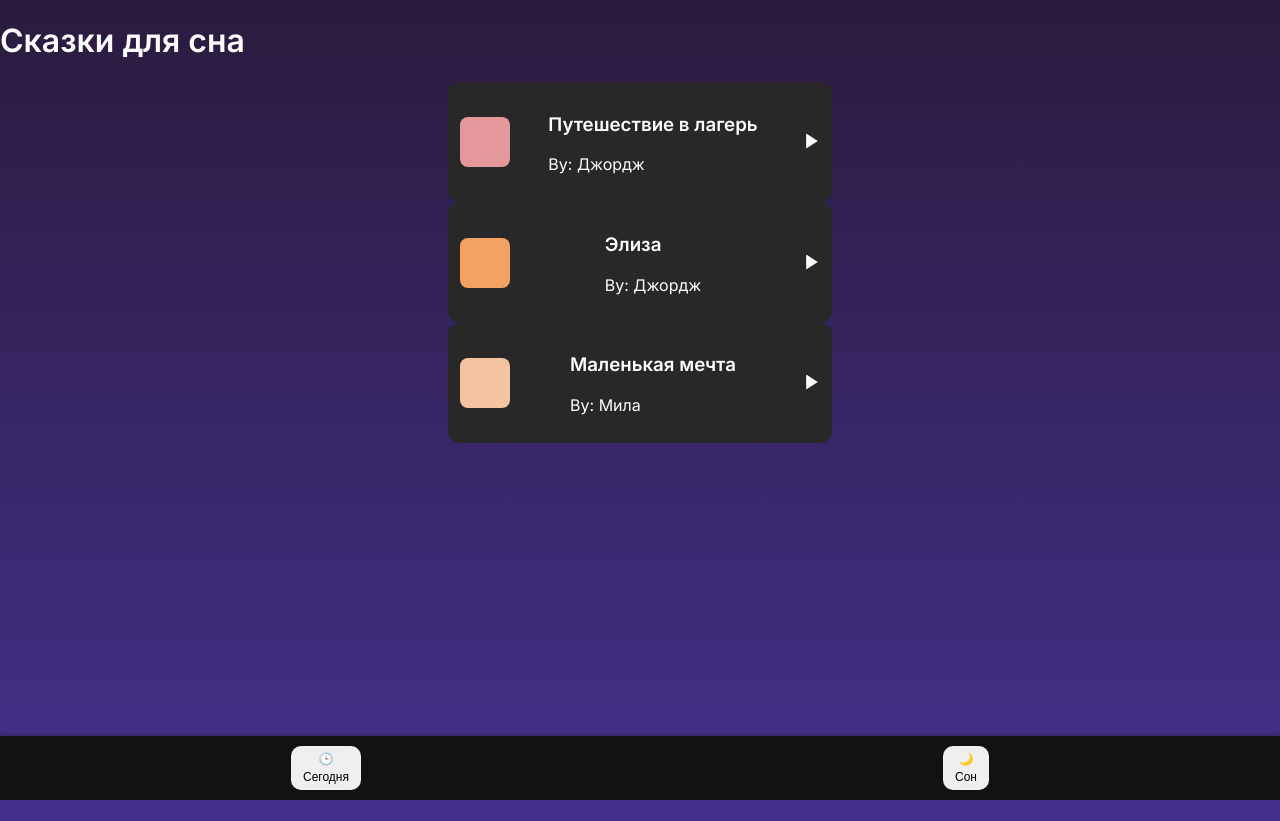
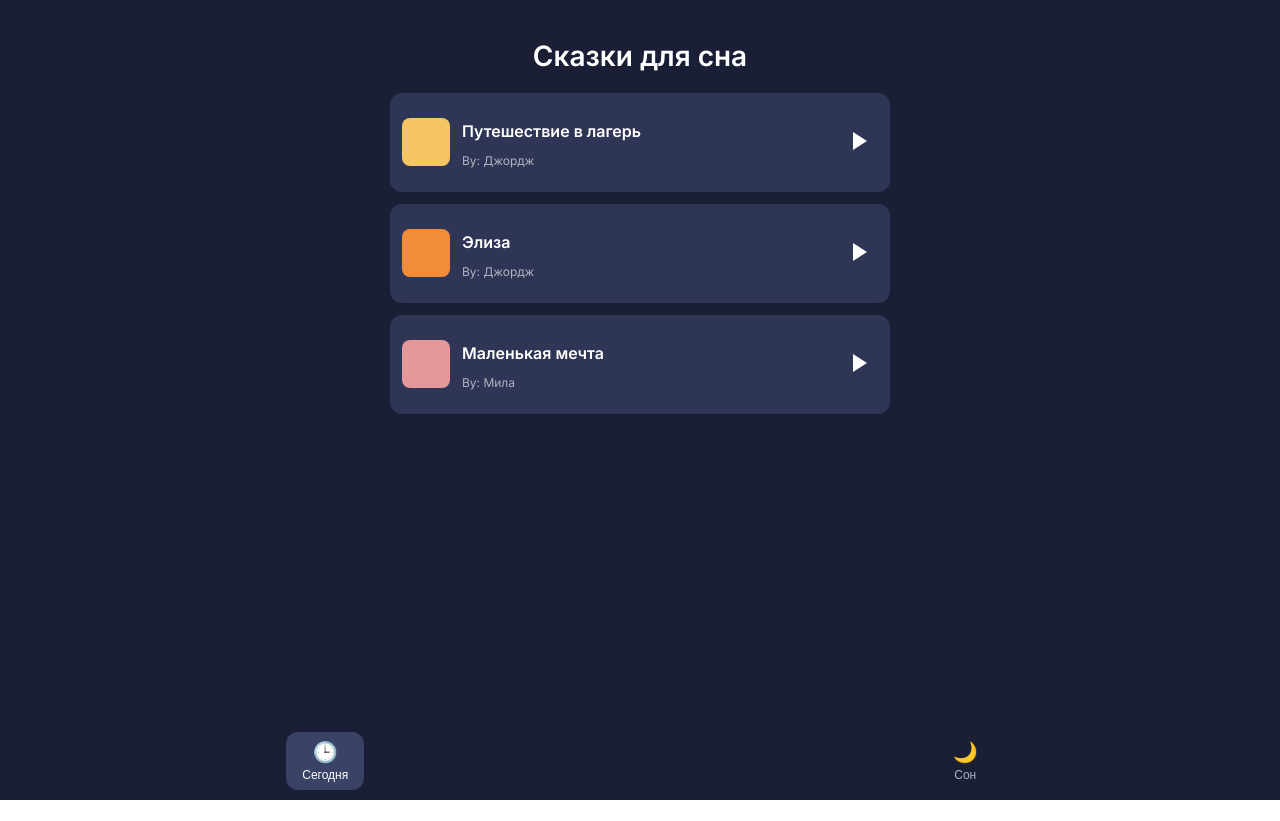
Before and after one commit to GeorgeBuzeev/SleepApp, a React (Create React App) app: page / in a window 1280 px wide. After the commit the page ends 800 px from the top, so only its background shows below. Built offline with nearby package versions, Linux system fonts and the light colour scheme.

Commit message:
Redesigned app to match Headspace UI/UX

```diff
--- a/src/App.css
+++ b/src/App.css
@@ -1,134 +1,308 @@
 /* Общий стиль */
-body {
+.app-container {
   font-family: 'Inter', sans-serif;
-  background-color: #121212;
+  background-color: #1A1F36;
+  color: #FFFFFF;
+  min-height: 100vh;
+  display: flex;
+  flex-direction: column;
 }
 
-/* Карточки треков */
+/* Контент */
+.content-container {
+  flex: 1;
+  overflow-y: auto;
+  padding: 20px;
+  padding-bottom: 80px; /* Учитываем высоту навигации */
+}
+
+.main-content {
+  max-width: 500px;
+  margin: 0 auto;
+}
+
+.app-title {
+  font-size: 28px;
+  font-weight: 700;
+  text-align: center;
+  margin-bottom: 20px;
+}
+
+.app-subtitle {
+  font-size: 16px;
+  color: #B0B3C1;
+  text-align: center;
+  margin-bottom: 20px;
+}
+
+.catalog-button {
+  display: block;
+  width: 80%;
+  margin: 0 auto;
+  padding: 12px;
+  background-color: #F5C563;
+  color: #1A1F36;
+  border: none;
+  border-radius: 12px;
+  font-size: 16px;
+  font-weight: 600;
+  transition: background-color 0.3s ease;
+}
+
+.catalog-button:hover {
+  background-color: #E5B553;
+}
+
+/* Карточки */
 .story-card {
   display: flex;
   align-items: center;
   justify-content: space-between;
+  background-color: #2E3555;
+  border-radius: 12px;
   padding: 12px;
-  border-radius: 12px;
-  background: #282828;
-  transition: background 0.3s ease;
-  max-width: 360px;
-  margin: 0 auto;
+  margin-bottom: 12px;
+  cursor: pointer;
+  transition: background-color 0.3s ease, transform 0.2s ease;
 }
 
 .story-card:hover {
-  background: #383838;
+  background-color: #3A4266;
+  transform: scale(1.02);
 }
 
 .story-cover {
-  width: 50px;
-  height: 50px;
+  width: 48px;
+  height: 48px;
   border-radius: 8px;
+  margin-right: 12px;
+}
+
+.story-info {
+  flex: 1;
+}
+
+.story-title {
+  font-size: 16px;
+  font-weight: 600;
+  margin-bottom: 4px;
+}
+
+.story-author {
+  font-size: 12px;
+  color: #B0B3C1;
 }
 
 .play-icon {
   background: none;
   border: none;
   cursor: pointer;
-  width: 24px;
-  height: 24px;
 }
 
-/* Плеер */
+/* Полноэкранный плеер */
+.player-overlay {
+  position: fixed;
+  top: 0;
+  left: 0;
+  right: 0;
+  bottom: 0;
+  background-color: #1A1F36;
+  z-index: 1000;
+  display: flex;
+  align-items: center;
+  justify-content: center;
+  animation: slideUp 0.3s ease-out;
+}
+
+.player-container {
+  text-align: center;
+  max-width: 400px;
+  padding: 20px;
+}
+
 .player-cover {
   width: 200px;
   height: 200px;
   border-radius: 16px;
+  margin: 0 auto 20px;
+}
+
+.player-title {
+  font-size: 20px;
+  font-weight: 600;
+  margin-bottom: 8px;
+}
+
+.player-author {
+  font-size: 14px;
+  color: #B0B3C1;
+  margin-bottom: 20px;
 }
 
 .player-controls {
   display: flex;
   justify-content: center;
   gap: 20px;
-  margin: 15px 0;
+  margin-bottom: 20px;
 }
 
 .player-button {
   background: none;
   border: none;
   cursor: pointer;
-  transition: transform 0.2s, opacity 0.3s;
+  transition: transform 0.2s ease;
 }
 
 .player-button:hover {
   transform: scale(1.1);
-  opacity: 0.8;
 }
 
 .time {
-  font-size: 14px;
-  margin-top: 5px;
   display: flex;
   justify-content: space-between;
+  font-size: 14px;
+  color: #B0B3C1;
+  margin-bottom: 10px;
 }
 
 .progress-bar {
+  width: 100%;
+  height: 4px;
+  background: #444;
+  border-radius: 2px;
   position: relative;
-  width: 100%;
-  max-width: 360px;
-  margin-top: 10px;
 }
 
 .progress {
   height: 100%;
-  border-radius: 4px;
+  background: #F5C563;
+  border-radius: 2px;
+  transition: width 0.1s linear;
 }
 
-.up-next {
+.action-button {
+  display: block;
+  width: 80%;
+  margin: 10px auto;
+  padding: 10px;
+  border-radius: 12px;
   font-size: 14px;
-  margin-top: 10px;
+  font-weight: 600;
+  transition: background-color 0.3s ease;
+}
+
+.action-button.minimize {
+  background-color: #3A4266;
+  color: #FFFFFF;
+}
+
+.action-button.close {
+  background-color: #F28C38;
+  color: #FFFFFF;
+}
+
+.action-button:hover {
+  opacity: 0.9;
 }
 
 /* Мини-плеер */
+.mini-player {
+  position: fixed;
+  bottom: 70px;
+  left: 0;
+  right: 0;
+  background-color: #2E3555;
+  padding: 12px;
+  display: flex;
+  align-items: center;
+  justify-content: space-between;
+  z-index: 1000;
+  animation: slideDown 0.3s ease-out;
+}
+
 .mini-player-cover {
   width: 40px;
   height: 40px;
   border-radius: 8px;
+  margin-right: 12px;
 }
 
-/* Кнопка каталога */
-.catalog-button {
-  display: block;
-  width: 80%;
-  margin: 20px auto;
-  padding: 12px;
-  border: none;
-  border-radius: 12px;
-  font-size: 16px;
-  font-weight: 600;
-  transition: background-color 0.3s;
+.mini-player-info {
+  flex: 1;
 }
 
-/* Вкладки */
-.tab-buttons {
+.mini-player-title {
+  font-size: 14px;
+  font-weight: 600;
+  margin-bottom: 4px;
+}
+
+.mini-player-author {
+  font-size: 12px;
+  color: #B0B3C1;
+}
+
+.mini-player-controls {
   display: flex;
-  justify-content: space-around;
-  padding: 10px 0;
+  gap: 12px;
+}
+
+/* Навигация */
+.nav-bar {
   position: fixed;
   bottom: 0;
   left: 0;
   right: 0;
-  box-shadow: 0 -2px 4px rgba(0, 0, 0, 0.2);
-  z-index: 10;
-  background-color: #121212;
+  background-color: #1A1F36;
+  display: flex;
+  justify-content: space-around;
+  padding: 10px 0;
+  z-index: 100;
 }
 
-.tab-button {
+.nav-button {
+  background: none;
+  border: none;
+  color: #B0B3C1;
+  font-size: 12px;
   display: flex;
   flex-direction: column;
   align-items: center;
   gap: 4px;
-  padding: 6px 12px;
-  border: none;
-  font-size: 12px;
-  font-weight: 500;
-  border-radius: 10px;
-  transition: all 0.3s ease;
-  cursor: pointer;
+  padding: 8px 16px;
+  border-radius: 12px;
+  transition: background-color 0.3s ease;
 }
+
+.nav-button.active {
+  background-color: #3A4266;
+  color: #FFFFFF;
+}
+
+.nav-button span {
+  font-size: 20px;
+}
+
+/* Анимации */
+@keyframes slideUp {
+  from {
+    transform: translateY(100%);
+  }
+  to {
+    transform: translateY(0);
+  }
+}
+
+@keyframes slideDown {
+  from {
+    transform: translateY(0);
+  }
+  to {
+    transform: translateY(100%);
+  }
+}
+
+/* Для скролла */
+.spacer {
+  height: 80px;
+}
--- a/src/App.js
+++ b/src/App.js
@@ -11,9 +11,9 @@ function App() {
   const [isMinimized, setIsMinimized] = useState(false);
 
   const stories = [
-    { id: 'george_camp', title: 'Путешествие в лагерь', author: 'Джордж', url: 'https://raw.githubusercontent.com/GeorgeBuzeev/TestManya/main/Рассказ Джорджа - Путешествие в лагерь.mp3', cover: '#E5989B' },
-    { id: 'george_eliza', title: 'Элиза', author: 'Джордж', url: 'https://raw.githubusercontent.com/GeorgeBuzeev/TestManya/main/Рассказ Джорджа - Элиза.mp3', cover: '#F4A261' },
-    { id: 'mila_dream', title: 'Маленькая мечта', author: 'Мила', url: 'https://raw.githubusercontent.com/GeorgeBuzeev/TestManya/main/Рассказ Милы - Маленькая мечта.mp3', cover: '#F4C4A1' },
+    { id: 'george_camp', title: 'Путешествие в лагерь', author: 'Джордж', url: 'https://raw.githubusercontent.com/GeorgeBuzeev/TestManya/main/Рассказ Джорджа - Путешествие в лагерь.mp3', cover: '#F5C563' },
+    { id: 'george_eliza', title: 'Элиза', author: 'Джордж', url: 'https://raw.githubusercontent.com/GeorgeBuzeev/TestManya/main/Рассказ Джорджа - Элиза.mp3', cover: '#F28C38' },
+    { id: 'mila_dream', title: 'Маленькая мечта', author: 'Мила', url: 'https://raw.githubusercontent.com/GeorgeBuzeev/TestManya/main/Рассказ Милы - Маленькая мечта.mp3', cover: '#E5989B' },
   ];
 
   const audioRef = React.useRef(null);
@@ -33,7 +33,7 @@ function App() {
     setIsMinimized(false);
     const audio = audioRef.current;
     audio.src = story.url;
-    audio.play();
+    audio.play().catch((error) => console.log('Error playing audio:', error));
     setIsPlaying(true);
   };
 
@@ -42,7 +42,7 @@ function App() {
     if (isPlaying) {
       audio.pause();
     } else {
-      audio.play();
+      audio.play().catch((error) => console.log('Error playing audio:', error));
     }
     setIsPlaying(!isPlaying);
   };
@@ -71,116 +71,113 @@ function App() {
   };
 
   return (
-    <div className="flex flex-col h-screen bg-[#121212] text-white">
+    <div className="app-container">
       {/* Основной контент */}
-      <div className="flex-1 overflow-y-auto p-6 pb-24">
+      <div className="content-container">
         {activeTab === 'today' ? (
-          <div className="max-w-md mx-auto">
-            <h1 className="text-3xl font-bold mb-8 text-center">Сказки для сна</h1>
+          <div className="main-content">
+            <h1 className="app-title">Сказки для сна</h1>
             {stories.map((story) => (
               <div
                 key={story.id}
-                className="story-card flex items-center mb-4 p-3 rounded-xl cursor-pointer transition-all hover:bg-[#282828]"
+                className="story-card"
                 onClick={() => playStory(story.id)}
               >
-                <div className="story-cover mr-4" style={{ backgroundColor: story.cover }}></div>
-                <div className="flex-1">
-                  <h3 className="text-md font-semibold">{story.title}</h3>
-                  <p className="text-xs text-gray-400">By: {story.author}</p>
+                <div className="story-cover" style={{ backgroundColor: story.cover }}></div>
+                <div className="story-info">
+                  <h3 className="story-title">{story.title}</h3>
+                  <p className="story-author">By: {story.author}</p>
                 </div>
                 <button className="play-icon">
-                  <svg width="20" height="20" fill="white" viewBox="0 0 24 24">
+                  <svg width="24" height="24" fill="white" viewBox="0 0 24 24">
                     <polygon points="5 3 19 12 5 21 5 3"/>
                   </svg>
                 </button>
               </div>
             ))}
-            {/* Фейковый контент для скролла */}
-            <div className="h-40"></div>
+            <div className="spacer"></div>
           </div>
         ) : (
-          <div className="max-w-md mx-auto">
-            <h1 className="text-2xl font-bold mb-6 mt-20 text-center">Спокойный сон — без усилий</h1>
-            <p className="text-gray-300 mb-4 text-center">Премиум-доступ к сказкам для лёгкого засыпания.</p>
-            <button className="catalog-button block w-4/5 mx-auto mt-4 p-3 bg-[#1DB954] text-white rounded-lg hover:bg-[#1ED760] font-semibold">
-              Каталог
-            </button>
+          <div className="main-content">
+            <h1 className="app-title">Спокойный сон</h1>
+            <p className="app-subtitle">Премиум-доступ к сказкам для лёгкого засыпания.</p>
+            <button className="catalog-button">Каталог</button>
           </div>
         )}
       </div>
 
       {/* Полноэкранный плеер */}
       {isPlayerOpen && !isMinimized && (
-        <div className="fixed inset-0 bg-[#121212] flex flex-col items-center justify-center p-6 z-50">
-          <div className="player-cover mb-6" style={{ backgroundColor: currentStory.cover, width: '200px', height: '200px', borderRadius: '16px' }}></div>
-          <h2 className="text-xl font-bold mb-2">{currentStory.title}</h2>
-          <p className="text-sm text-gray-400 mb-4">By: {currentStory.author}</p>
-          <div className="player-controls flex justify-center gap-6 mb-4">
+        <div className="player-overlay">
+          <div className="player-container">
+            <div className="player-cover" style={{ backgroundColor: currentStory.cover }}></div>
+            <h2 className="player-title">{currentStory.title}</h2>
+            <p className="player-author">By: {currentStory.author}</p>
+            <div className="player-controls">
               <button className="player-button">
-              <svg width="24" height="24" fill="none" stroke="#1DB954" strokeWidth="2">
+                <svg width="24" height="24" fill="none" stroke="#F5C563" strokeWidth="2">
                   <polygon points="19 20 9 12 19 4 19 20"/>
                   <line x1="5" y1="4" x2="5" y2="20"/>
                 </svg>
               </button>
               <button className="player-button play-button" onClick={togglePlay}>
                 {isPlaying ? (
-                <svg width="32" height="32" fill="#1DB954">
+                  <svg width="32" height="32" fill="#F5C563">
                     <rect x="6" y="4" width="4" height="16"/>
                     <rect x="14" y="4" width="4" height="16"/>
                   </svg>
                 ) : (
-                <svg width="32" height="32" fill="#1DB954">
+                  <svg width="32" height="32" fill="#F5C563">
                     <polygon points="5 3 19 12 5 21 5 3"/>
                   </svg>
                 )}
               </button>
               <button className="player-button">
-              <svg width="24" height="24" fill="none" stroke="#1DB954" strokeWidth="2">
+                <svg width="24" height="24" fill="none" stroke="#F5C563" strokeWidth="2">
                   <polygon points="5 4 15 12 5 20 5 4"/>
                   <line x1="19" y1="4" x2="19" y2="20"/>
                 </svg>
               </button>
             </div>
-          <div className="time flex justify-between text-sm text-gray-300 w-full max-w-md mb-4">
+            <div className="time">
               <span>{formatTime(currentTime)}</span>
               <span>{formatTime(duration)}</span>
             </div>
-          <div className="progress-bar w-full max-w-md h-1 bg-gray-600 rounded-full">
+            <div className="progress-bar">
               <div
-              className="progress h-1 bg-[#1DB954] rounded-full"
-              style={{ width: `${(currentTime / duration) * 100 || 0}%`, transition: 'width 0.1s linear' }}
+                className="progress"
+                style={{ width: `${(currentTime / duration) * 100 || 0}%` }}
               ></div>
             </div>
-          <button className="mt-6 text-gray-300 text-sm" onClick={minimizePlayer}>Свернуть</button>
-          <button className="mt-2 text-gray-300 text-sm" onClick={closePlayer}>Закрыть</button>
+            <button className="action-button minimize" onClick={minimizePlayer}>Свернуть</button>
+            <button className="action-button close" onClick={closePlayer}>Закрыть</button>
+          </div>
         </div>
       )}
 
       {/* Мини-плеер */}
       {isPlayerOpen && isMinimized && (
-        <div className="fixed bottom-16 left-0 right-0 bg-[#282828] p-3 flex items-center justify-between z-50">
-          <div className="flex items-center">
-            <div className="mini-player-cover mr-3" style={{ backgroundColor: currentStory.cover }}></div>
-            <div>
-              <div className="text-sm font-semibold">{currentStory.title}</div>
-              <div className="text-xs text-gray-400">By: {currentStory.author}</div>
+        <div className="mini-player">
+          <div className="mini-player-cover" style={{ backgroundColor: currentStory.cover }}></div>
+          <div className="mini-player-info">
+            <div className="mini-player-title">{currentStory.title}</div>
+            <div className="mini-player-author">By: {currentStory.author}</div>
           </div>
-          </div>
-          <div className="flex items-center gap-2">
+          <div className="mini-player-controls">
             <button className="player-button" onClick={togglePlay}>
               {isPlaying ? (
-                <svg width="20" height="20" fill="#1DB954">
+                <svg width="20" height="20" fill="#F5C563">
                   <rect x="6" y="4" width="4" height="12"/>
                   <rect x="12" y="4" width="4" height="12"/>
                 </svg>
               ) : (
-                <svg width="20" height="20" fill="#1DB954">
+                <svg width="20" height="20" fill="#F5C563">
                   <polygon points="5 3 17 10 5 17 5 3"/>
                 </svg>
               )}
             </button>
             <button className="player-button" onClick={maximizePlayer}>
-              <svg width="20" height="20" fill="#1DB954" viewBox="0 0 24 24">
+              <svg width="20" height="20" fill="#F5C563" viewBox="0 0 24 24">
                 <path d="M4 4h16v16H4z" fill="none" stroke="currentColor" strokeWidth="2"/>
                 <path d="M4 4l16 16M4 20L20 4" stroke="currentColor" strokeWidth="2"/>
               </svg>
@@ -189,21 +186,19 @@ function App() {
         </div>
       )}
 
-      {/* Вкладки */}
-      <div className="tab-buttons fixed bottom-0 left-0 right-0 flex justify-around bg-[#121212] p-2 z-10">
+      {/* Навигация */}
+      <div className="nav-bar">
         <button
-          className={`tab-button flex flex-col items-center p-2 rounded-lg ${activeTab === 'today' ? 'bg-[#282828] text-white' : 'text-gray-400'}`}
+          className={`nav-button ${activeTab === 'today' ? 'active' : ''}`}
           onClick={() => setActiveTab('today')}
         >
-          <span className="text-lg">🕒</span>
-          Сегодня
+          <span>🕒</span> Сегодня
         </button>
         <button
-          className={`tab-button flex flex-col items-center p-2 rounded-lg ${activeTab === 'sleep' ? 'bg-[#282828] text-white' : 'text-gray-400'}`}
+          className={`nav-button ${activeTab === 'sleep' ? 'active' : ''}`}
           onClick={() => setActiveTab('sleep')}
         >
-          <span className="text-lg">🌙</span>
-          Сон
+          <span>🌙</span> Сон
         </button>
       </div>
       <audio
```
Lines whose indentation alone changed are shown as unchanged.
